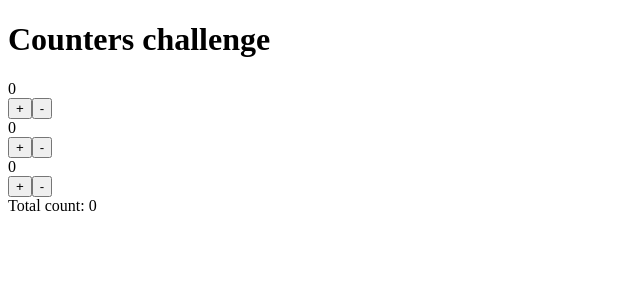
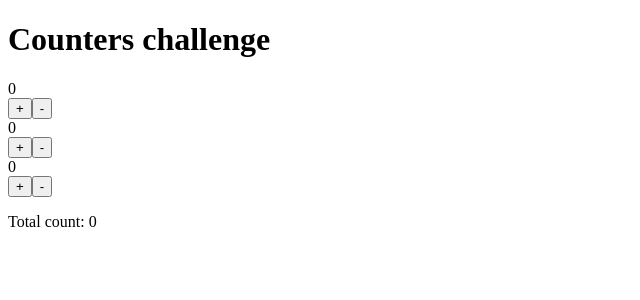
Before and after one commit to TroyMaeder/App-Counter, a React (Create React App) app in the folder javascript/counters/: page / in a window 1280 px wide. Shown: the top 300 px of the page, without its empty margins (0-640 px from the left). Built offline with nearby package versions, Linux system fonts and the light colour scheme.

Commit message:
Improve HTML semantics

```diff
--- a/javascript/counters/src/App.js
+++ b/javascript/counters/src/App.js
@@ -27,7 +27,7 @@ const App = () => {
   };
 
   return (
-    <>
+    <main>
       <h1>Counters challenge</h1>
       {counters.map((counter, i) => (
         <Counter
@@ -37,10 +37,8 @@ const App = () => {
           decrement={() => handleClick(i, (n) => n - 1)}
         />
       ))}
-      <div>
-        Total count: {counters.reduce((acc, num) => acc + num.value, 0)}
-      </div>
-    </>
+      <p>Total count: {counters.reduce((acc, num) => acc + num.value, 0)}</p>
+    </main>
   );
 };
 
```
